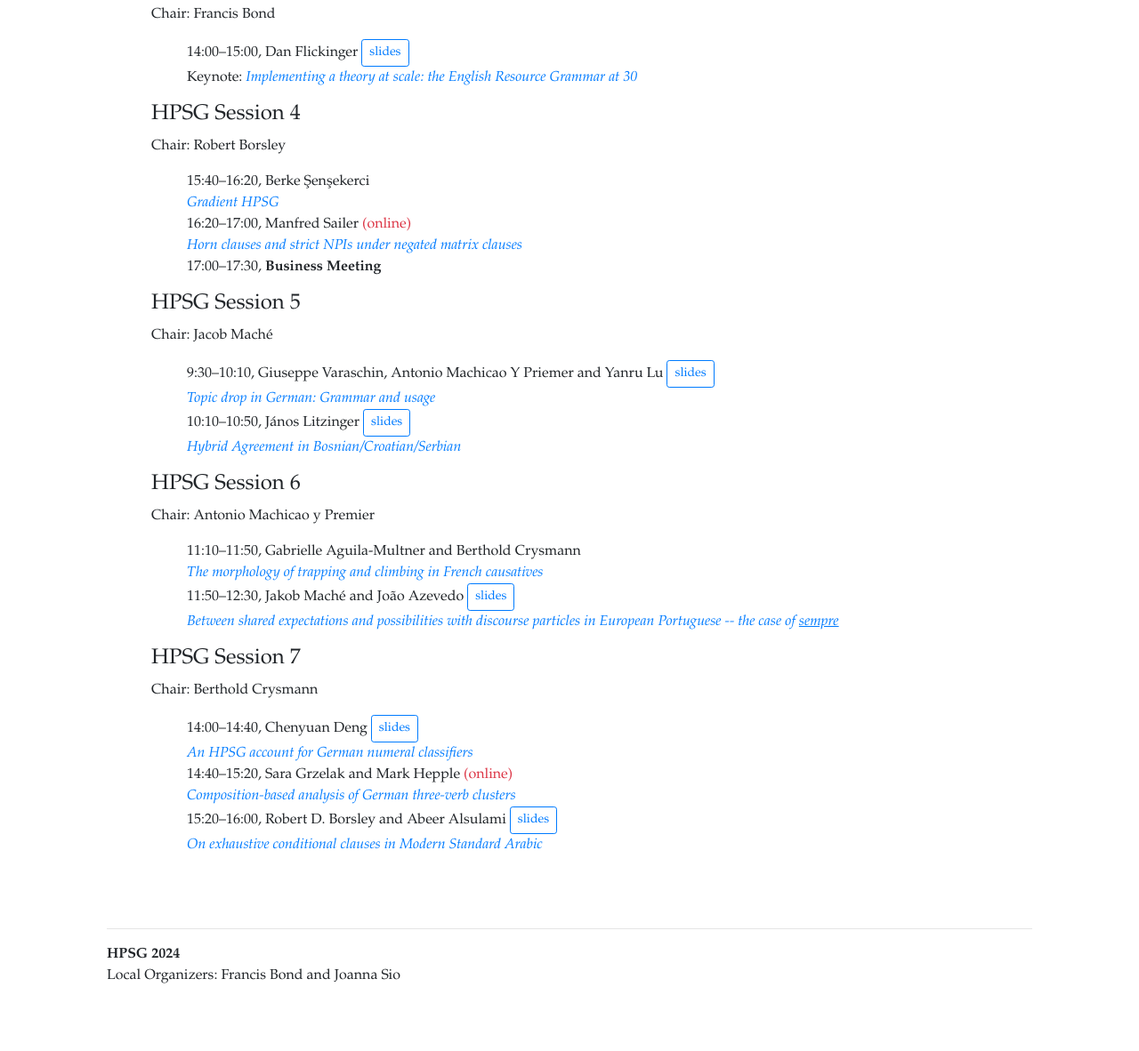
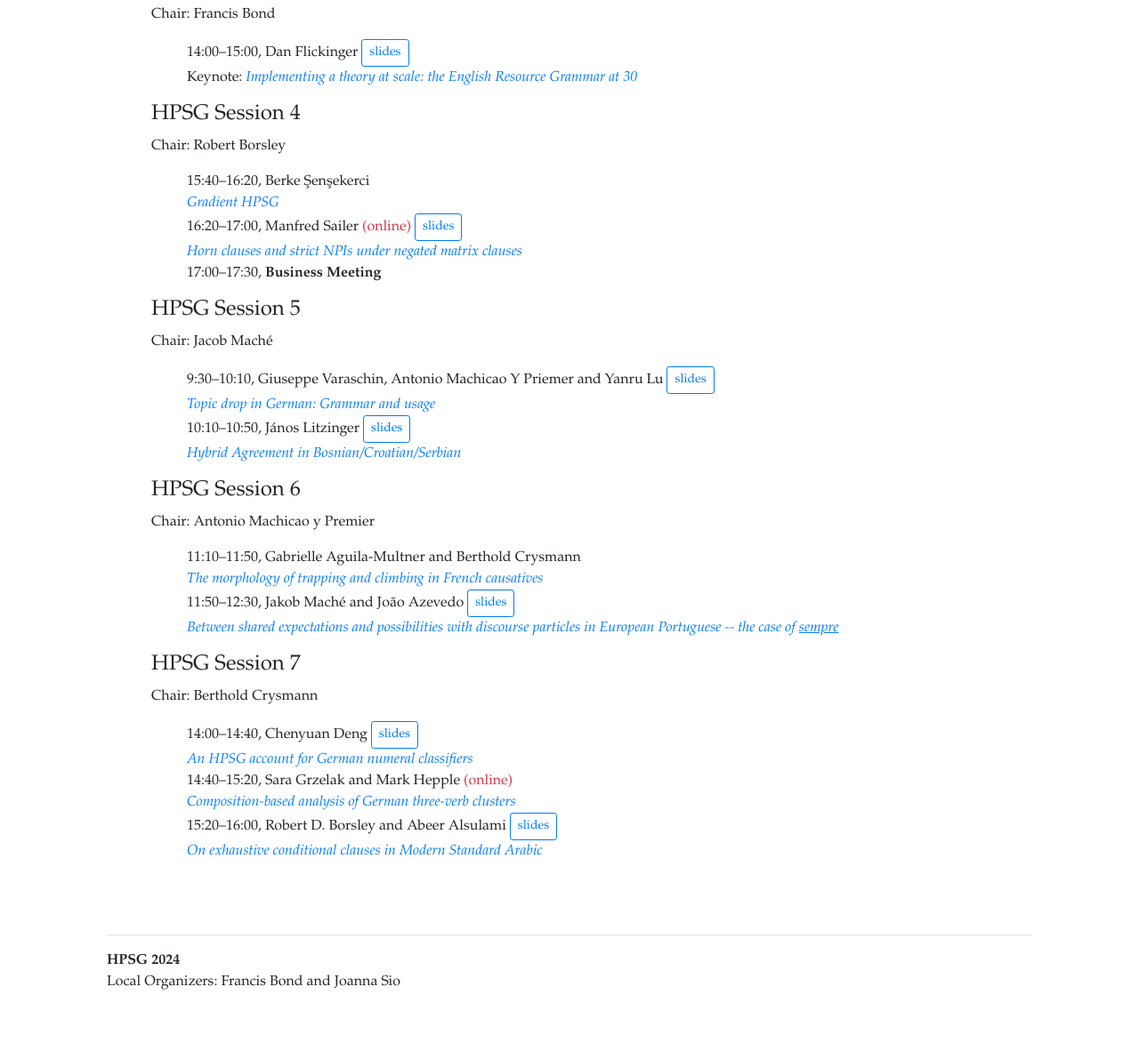
Before and after one commit to bond-lab/2024-hpsg, a Flask app: page /program.html in a window 1280 px wide. Shown: the part 2265-3447 px from the top of the page at 89% size. Before the commit the page ends 3371 px from the top, so only its background shows below. Run offline with Flask 3, Linux system fonts and the light colour scheme; some libraries are stand-ins or nearby versions.

Commit message:
yet more slides!

```diff
--- a/docs/program.html
+++ b/docs/program.html
@@ -260,6 +260,8 @@
       <br> <a class= 'talk' href="static/pdf/Sensekerci.pdf">Gradient HPSG</a>
     <li> <span>16:20–17:00</span>, Manfred Sailer
       <span class='text-danger'>(online)</span>
+             <a class='btn btn-outline-primary btn-sm' href = "static/pdf/slides/HPSG24_Sailer_Slides.pdf">slides</a>
+
       <br> <a class= 'talk' href="static/pdf/HPSG24-Sailer.pdf">Horn clauses and strict NPIs under negated matrix clauses</a>
        <li> <span>17:00–17:30</span>, <b>Business Meeting</b>
   </ul>
@@ -274,7 +276,7 @@
        <a class='btn btn-outline-primary btn-sm' href = "static/pdf/slides/GV-MyP-YL2024-TopicDrop-HPSG-HO.pdf">slides</a>
       <br> <a class= 'talk' href="static/pdf/Reg-TopicDrop-master.pdf">Topic drop in German: Grammar and usage</a>
     <li> <span>10:10–10:50</span>, János Litzinger
-      <a class='btn btn-outline-primary btn-sm' href = "static/pdf/slides/hybrid_agreement_litzinger.pdf">slides</a>
+      <a class='btn btn-outline-primary btn-sm' href = "static/pdf/slides/hybrid_agreement_presentation.pdf">slides</a>
       <br> <a class= 'talk' href="static/pdf/hybrid_agreement_litzinger.pdf">Hybrid Agreement in Bosnian/Croatian/Serbian</a>
 
   </ul>
--- a/web/templates/program.html
+++ b/web/templates/program.html
@@ -190,6 +190,8 @@
       <br> <a class= 'talk' href="{{ url_for('static', filename='pdf/Sensekerci.pdf') }}">Gradient HPSG</a>
     <li> <span>16:20–17:00</span>, Manfred Sailer
       <span class='text-danger'>(online)</span>
+             <a class='btn btn-outline-primary btn-sm' href = "{{url_for('static', filename='pdf/slides/HPSG24_Sailer_Slides.pdf') }}">slides</a>
+
       <br> <a class= 'talk' href="{{ url_for('static', filename='pdf/HPSG24-Sailer.pdf') }}">Horn clauses and strict NPIs under negated matrix clauses</a>
        <li> <span>17:00–17:30</span>, <b>Business Meeting</b>
   </ul>
@@ -204,7 +206,7 @@
        <a class='btn btn-outline-primary btn-sm' href = "{{url_for('static', filename='pdf/slides/GV-MyP-YL2024-TopicDrop-HPSG-HO.pdf') }}">slides</a>
       <br> <a class= 'talk' href="{{ url_for('static', filename='pdf/Reg-TopicDrop-master.pdf') }}">Topic drop in German: Grammar and usage</a>
     <li> <span>10:10–10:50</span>, János Litzinger
-      <a class='btn btn-outline-primary btn-sm' href = "{{url_for('static', filename='pdf/slides/hybrid_agreement_litzinger.pdf') }}">slides</a>
+      <a class='btn btn-outline-primary btn-sm' href = "{{url_for('static', filename='pdf/slides/hybrid_agreement_presentation.pdf') }}">slides</a>
       <br> <a class= 'talk' href="{{ url_for('static', filename='pdf/hybrid_agreement_litzinger.pdf') }}">Hybrid Agreement in Bosnian/Croatian/Serbian</a>
 
   </ul>
```
Also changed, not shown: 3 other files.
